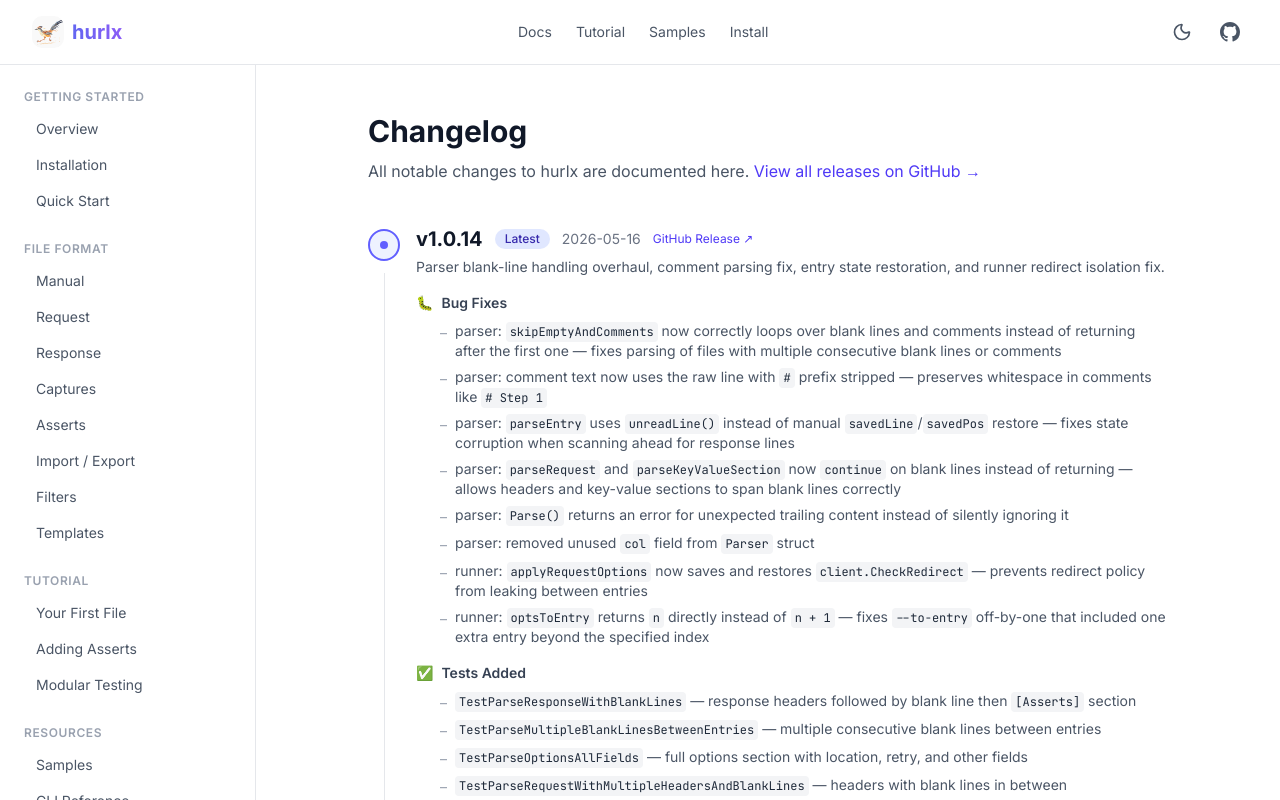
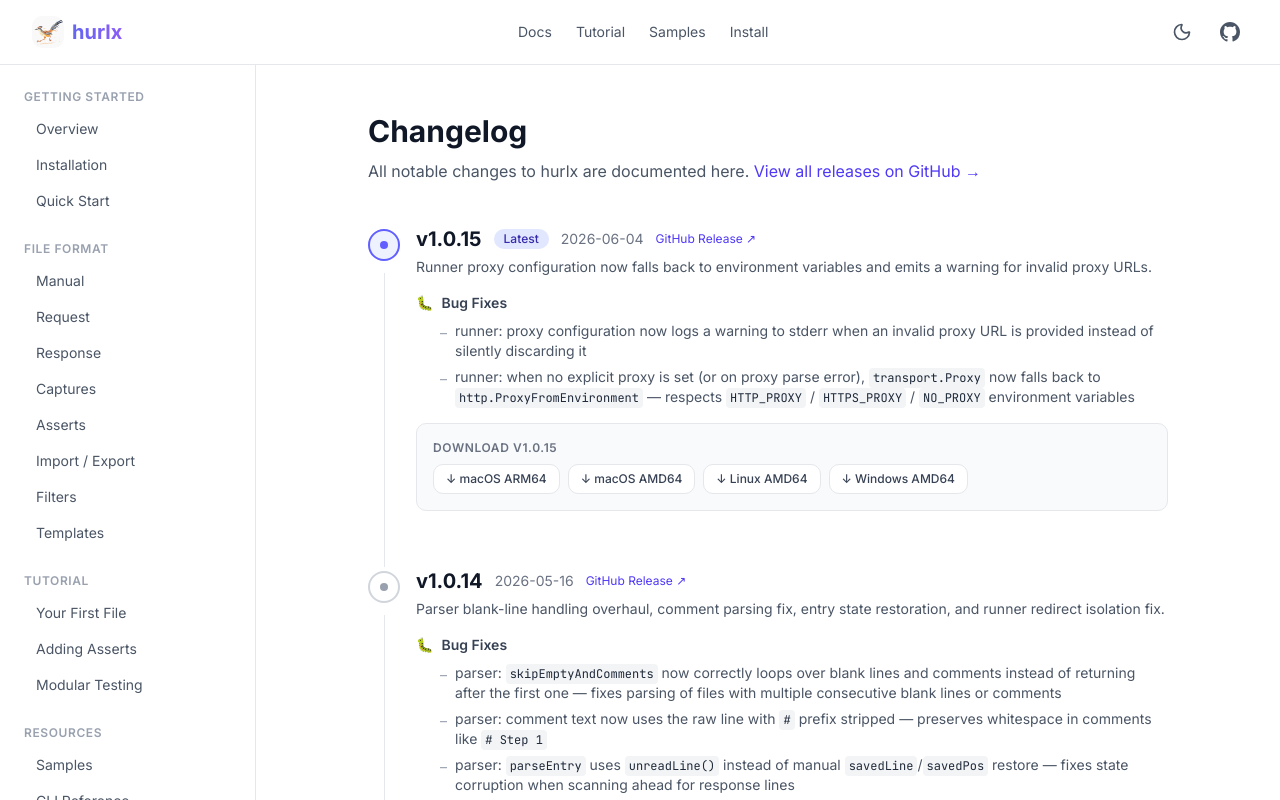
Before and after one commit to itbaby/hurlx-website, a Next.js app: page /docs/changelog in a window 1280 px wide. Shown: the top 800 px of the page. Built offline with nearby package versions, Linux system fonts and the light colour scheme.

Commit message:
Update to v1.0.15; add changelog entry for proxy env fallback fix

```diff
--- a/src/app/docs/changelog/page.tsx
+++ b/src/app/docs/changelog/page.tsx
@@ -19,6 +19,22 @@ interface Release {
 }
 
 const releases: Release[] = [
+  {
+    version: "v1.0.15",
+    date: "2026-06-04",
+    tag: "v1.0.15",
+    highlights: "Runner proxy configuration now falls back to environment variables and emits a warning for invalid proxy URLs.",
+    sections: [
+      {
+        title: "Bug Fixes",
+        icon: "🐛",
+        items: [
+          "runner: proxy configuration now logs a warning to stderr when an invalid proxy URL is provided instead of silently discarding it",
+          "runner: when no explicit proxy is set (or on proxy parse error), `transport.Proxy` now falls back to `http.ProxyFromEnvironment` — respects `HTTP_PROXY` / `HTTPS_PROXY` / `NO_PROXY` environment variables",
+        ],
+      },
+    ],
+  },
   {
     version: "v1.0.14",
     date: "2026-05-16",
--- a/src/app/docs/page.tsx
+++ b/src/app/docs/page.tsx
@@ -16,7 +16,7 @@ export default function DocsPage() {
 
       <h2 id="installation">Installation</h2>
       <p>
-        Current version: <strong>v1.0.14</strong>
+        Current version: <strong>v1.0.15</strong>
       </p>
       <h3>Binary</h3>
       <HighlightedCode lang="bash" code={`# macOS (Apple Silicon)
```
